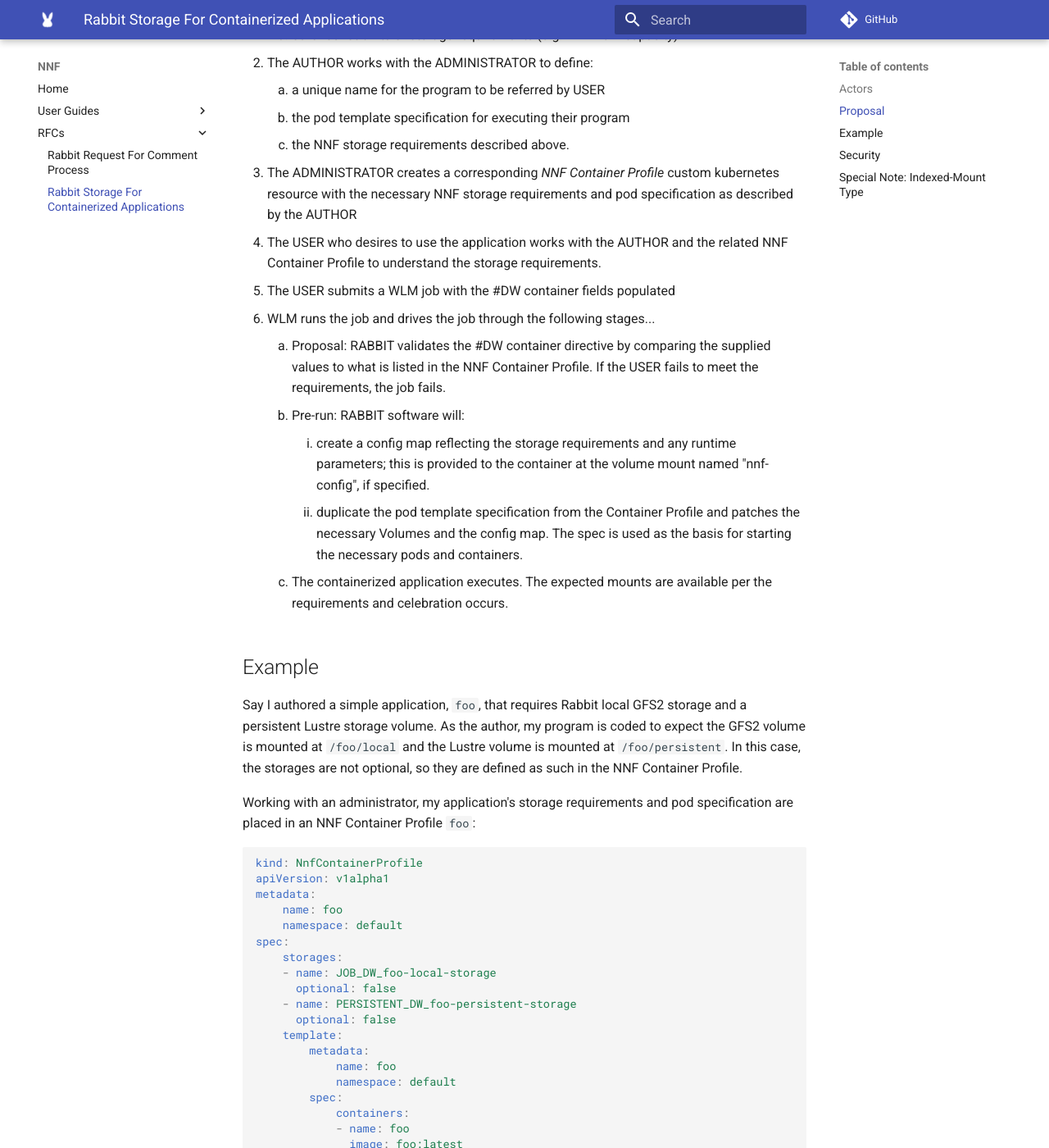
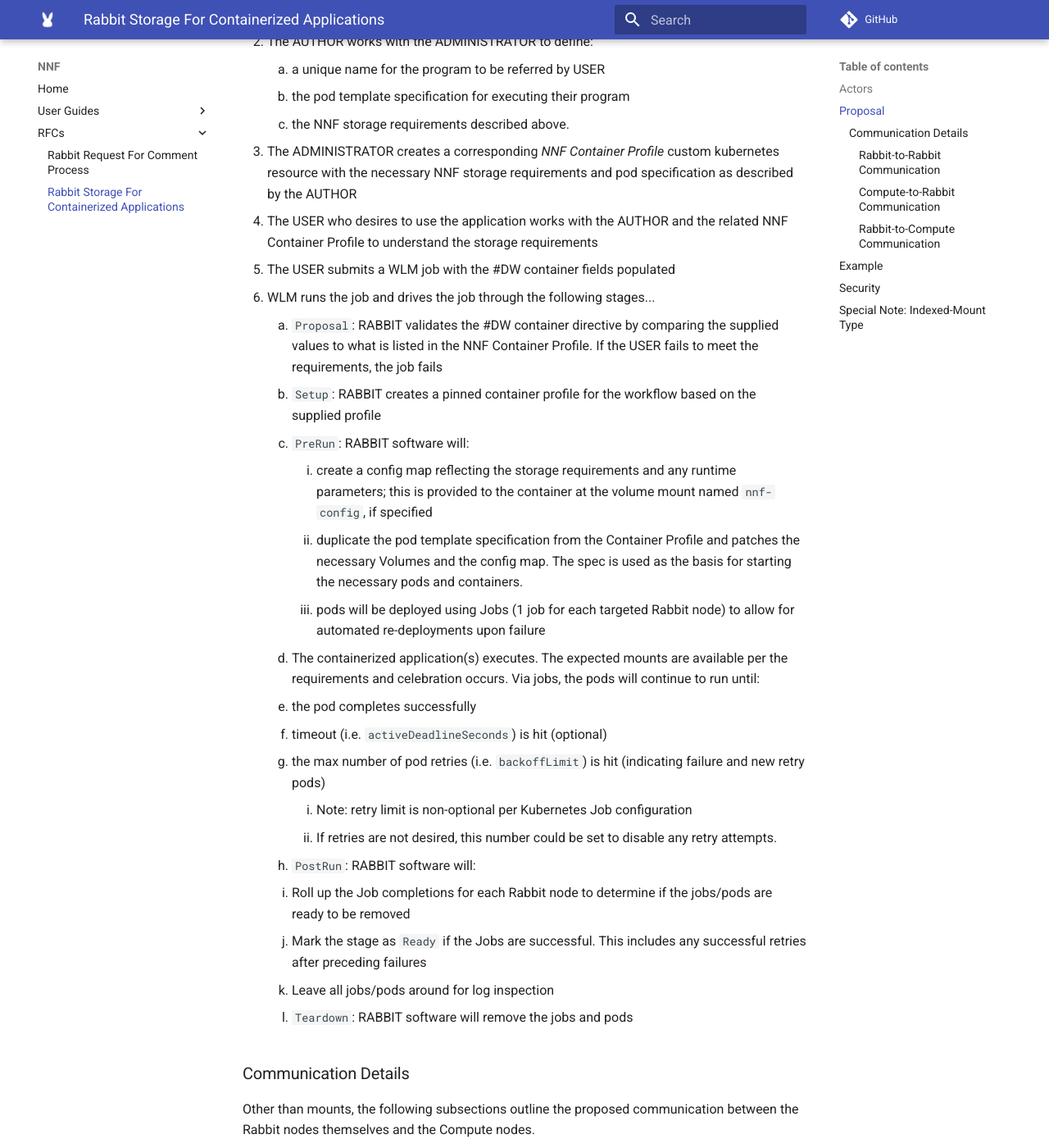
Before and after one commit to NearNodeFlash/NearNodeFlash.github.io, an MkDocs documentation site: the page built from docs/rfcs/0002/readme.md, in a window 1280 px wide and 1400 px high, scrolled down 1141 px. Shown: the whole window at 82% size. Built offline with MkDocs 1.6.1 and Material for MkDocs 9.7.7, drawn with Linux system fonts in a browser that asks for light colours; comment, search, counter and statistics services are not loaded; some of the changed text lies outside the part shown.

Commit message:
Updated containers RFC with Job and Communication Details
Signed-off-by: Blake Devcich <blake.devcich@hpe.com>

````diff
--- a/docs/rfcs/0002/readme.md
+++ b/docs/rfcs/0002/readme.md
@@ -2,32 +2,29 @@
 authors: Nate Thornton <nate.thornton@hpe.com>
 state: discussion
 ---
-Rabbit storage for containerized applications
-=============================================
+# Rabbit storage for containerized applications
 
 For Rabbit to provide storage to a containerized application there needs to be _some_ mechanism. The remainder of this RFC proposes that mechanism.
 
-Actors
-------
+## Actors
 
-There are several different actors involved
+There are several actors involved:
 
 - The AUTHOR of the containerized application
 - The ADMINISTRATOR who works with the author to determine the application requirements for execution
-- The USER who intends to to use the application using the 'container' directive in their job specification
+- The USER who intends to use the application using the 'container' directive in their job specification
 - The RABBIT software that interprets the #DWs and starts the container during execution of the job
 
-There are multiple relationships between the actors
+There are multiple relationships between the actors:
 
 - AUTHOR to ADMINISTRATOR: The author tells the administrator how their application is executed and the NNF storage requirements.
 - Between the AUTHOR and USER: The application expects certain storage, and the #DW must meet those expectations.
 - ADMINISTRATOR to RABBIT: Admin tells Rabbit how to run the containerized application with the required storage.
 - Between USER and RABBIT: User provides the #DW container directive in the job specification. Rabbit validates and interprets the directive.
 
-Proposal
---------
+## Proposal
 
-The proposal below might take a couple of read-throughs; I've also added a concrete example afterward that might help.
+The proposal below outlines the high level behavior of using containers:
 
 1. The AUTHOR writes their application expecting NNF Storage at specific locations. For each storage requirement, they define:
     1. a unique name for the storage which can be referenced in the 'container' directive
@@ -39,19 +36,59 @@
     2. the pod template specification for executing their program
     3. the NNF storage requirements described above.
 3. The ADMINISTRATOR creates a corresponding _NNF Container Profile_ custom kubernetes resource with the necessary NNF storage requirements and pod specification as described by the AUTHOR
-4. The USER who desires to use the application works with the AUTHOR and the related NNF Container Profile to understand the storage requirements.
+4. The USER who desires to use the application works with the AUTHOR and the related NNF Container Profile to understand the storage requirements
 5. The USER submits a WLM job with the #DW container fields populated
 6. WLM runs the job and drives the job through the following stages...
-    1. Proposal: RABBIT validates the #DW container directive by comparing the supplied values to what is listed in the NNF Container Profile. If the USER fails to meet the requirements, the job fails.
-    2. Pre-run: RABBIT software will:
-        1. create a config map reflecting the storage requirements and any runtime parameters; this is provided to the container at the volume mount named "nnf-config", if specified.
+    1. `Proposal`: RABBIT validates the #DW container directive by comparing the supplied values to what is listed in the NNF Container Profile. If the USER fails to meet the requirements, the job fails
+    2. `Setup`: RABBIT creates a pinned container profile for the workflow based on the supplied profile
+    3. `PreRun`: RABBIT software will:
+        1. create a config map reflecting the storage requirements and any runtime parameters; this is provided to the container at the volume mount named `nnf-config`, if specified
         2. duplicate the pod template specification from the Container Profile and patches the necessary Volumes and the config map. The spec is used as the basis for starting the necessary pods and containers.
-    3. The containerized application executes. The expected mounts are available per the requirements and celebration occurs.
+        3. pods will be deployed using Jobs (1 job for each targeted Rabbit node) to allow for automated re-deployments upon failure
+    4. The containerized application(s) executes. The expected mounts are available per the requirements and celebration occurs. Via jobs, the pods will continue to run until:
+       1. the pod completes successfully
+       2. timeout (i.e. `activeDeadlineSeconds`) is hit (optional)
+       3. the max number of pod retries (i.e. `backoffLimit`) is hit (indicating failure and new retry pods)
+          1. Note: retry limit is non-optional per Kubernetes Job configuration
+          2. If retries are not desired, this number could be set to disable any retry attempts.
+    5. `PostRun`: RABBIT software will:
+       1. Roll up the Job completions for each Rabbit node to determine if the jobs/pods are ready to be removed
+       2. Mark the stage as `Ready` if the Jobs are successful. This includes any successful retries after preceding failures
+       3. Leave all jobs/pods around for log inspection
+    6. `Teardown`: RABBIT software will remove the jobs and pods
 
-Example
--------
+### Communication Details
 
-Say I authored a simple application, `foo`, that requires Rabbit local GFS2 storage and a persistent Lustre storage volume. As the author, my program is coded to expect the GFS2 volume is mounted at `/foo/local` and the Lustre volume is mounted at `/foo/persistent`. In this case, the storages are not optional, so they are defined as such in the NNF Container Profile.
+Other than mounts, the following subsections outline the proposed communication between the Rabbit nodes themselves and the Compute nodes.
+
+#### Rabbit-to-Rabbit Communication
+
+A headless kubernetes services will be deployed to connect the pods. This service will be unique to each container workflow. Each rabbit node would be
+reached via `<host-name>.<service-name>`. The service-name would be provided to the application via a well-known environmental variable.
+This has been prototyped and has proven to be successful.
+
+#### Compute-to-Rabbit Communication
+
+For Compute to Rabbit communication, the proposal is to use an open port between the nodes, so the applications could communicate using IP.
+The port number would be assigned by the Rabbit software and included in the workflow resource's environmental variables after the Setup state (similar to workflow name & namespace).
+Flux should provide the port number to the compute application via an environmental variable or command line argument. The containerized application
+would always see the same port number using the `hostPort`/`containerPort` mapping functionality included in Kubernetes. To clarify, the Rabbit software is picking
+and managing the ports picked for `hostPort`.
+
+This would require a range of ports, to be listed as open in the firewall configuration and specified in the rabbit system configuration.
+The fewer ports available would increase the chances of port reservation conflicts that could fail a job.
+
+For safe port reusability, this port range must be large enough to account for the anticipated number of containerized jobs running concurrently. This allows time for the Linux kernel
+to prepare a port for reusability. The kernel must take this port range into considering when defining the ephemeral port range.
+
+#### Rabbit-to-Compute Communication
+
+Same approach as above.
+
+## Example
+
+Say I authored a simple application, `foo`, that requires Rabbit local GFS2 storage and a persistent Lustre storage volume. As the author,
+my program is coded to expect the GFS2 volume is mounted at `/foo/local` and the Lustre volume is mounted at `/foo/persistent`
 
 Working with an administrator, my application's storage requirements and pod specification are placed in an NNF Container Profile `foo`:
 
@@ -84,11 +123,14 @@
                 mountPath: /foo/persistent
               - name: nnf-config
                 mountPath: /nnf/config
+              ports:
+              - name: compute
+                containerPort: 80
 ```
 
 Say Peter wants to use `foo` as part of his job specification. Peter would submit the job with the directives below:
 
-```
+```text
 #DW jobdw name=my-gfs2 type=gfs2 capacity=1TB
 
 #DW persistentdw name=some-lustre
@@ -106,67 +148,82 @@
 2. Setup: Since there is a jobdw, `my-gfs2`, Rabbit software provisions this storage.
 3. Pre-Run:
     1. Rabbit software generates a config map that corresponds to the storage requirements and runtime parameters.
-```yaml
-    kind: ConfigMap
-    apiVersion: v1
-    metadata:
-        name: my-job-container-my-foo
-    data:
-        JOB_DW_foo-local-storage:             type=gfs2   mount-type=indexed-mount
-        PERSISTENT_DW_foo-persistent-storage: type=lustre mount-type=mount-point
-```
-    2. Rabbit software duplicates the `foo` pod template spec in the NNF Container Profile and fills in the necessary volumes and config map.
-```yaml
-    kind: Pod
-    apiVersion: v1
-    metadata:
-        name: my-job-container-my-foo
-    template:
-        metadata:
-            name: foo
-            namespace: default
-        spec:
-            containers:
-            # This section unchanged from Container Profile
-            - name: foo
-              image: foo:latest
-              command:
-                - /foo
-              volumeMounts:
-              - name: foo-local-storage
-                mountPath: /foo/local
-              - name: foo-persistent-storage
-                mountPath: /foo/persistent
-              - name: nnf-config
-                mountPath: /nnf/config
 
-            # volumes added by Rabbit software
-            volumes:
-            - name: foo-local-storage
-              hostPath:
-                path: /nnf/job/my-job/my-gfs2
-            - name: foo-persistent-storage
-              hostPath:
-                path: /nnf/persistent/some-lustre
-            - name: nnf-config
-              configMap:
+        ```yaml
+            kind: ConfigMap
+            apiVersion: v1
+            metadata:
                 name: my-job-container-my-foo
+            data:
+                JOB_DW_foo-local-storage:             type=gfs2   mount-type=indexed-mount
+                PERSISTENT_DW_foo-persistent-storage: type=lustre mount-type=mount-point
+        ```
 
-            # securityContext added by Rabbit software - values will be inherited from the workflow
-            securityContext:
-              runAsUser: 1000
-              runAsGroup: 2000
-              fsGroup: 2000
-```
+    2. Rabbit software creates a Job and duplicates the `foo` pod template spec in the NNF Container Profile and fills in the necessary volumes and config map.
+
+        ```yaml
+            kind: Job
+            apiVersion: batch/v1
+            metadata:
+                name: my-job-container-my-foo
+            spec:
+              activeDeadlineSeconds: 300
+              backoffLimit: 3
+              template:
+                  metadata:
+                      name: foo
+                      namespace: default
+                  spec:
+                      containers:
+                      # This section unchanged from Container Profile
+                      - name: foo
+                        image: foo:latest
+                        command:
+                          - /foo
+                        volumeMounts:
+                        - name: foo-local-storage
+                          mountPath: /foo/local
+                        - name: foo-persistent-storage
+                          mountPath: /foo/persistent
+                        - name: nnf-config
+                          mountPath: /nnf/config
+                        ports:
+                          - name: compute
+                            hostPort: 9376 # hostport selected by Rabbit software
+                            containerPort: 80
+
+                      # volumes added by Rabbit software
+                      volumes:
+                      - name: foo-local-storage
+                        hostPath:
+                          path: /nnf/job/my-job/my-gfs2
+                      - name: foo-persistent-storage
+                        hostPath:
+                          path: /nnf/persistent/some-lustre
+                      - name: nnf-config
+                        configMap:
+                          name: my-job-container-my-foo
+
+                      # securityContext added by Rabbit software - values will be inherited from the workflow
+                      securityContext:
+                        runAsUser: 1000
+                        runAsGroup: 2000
+                        fsGroup: 2000
+        ```
+
     3. Rabbit software starts the pods on Rabbit nodes
+4. Post-Run
+   1. Rabbit will wait for all jobs/pods to finish
+   2. If all Jobs are successful, Post-Run will be marked as `Ready`
+   3. If any Jobs is not successful, Post-Run will not be marked as `Ready`
+5. Teardown:
+   1. Jobs/Containers will be removed.
 
-Security
---------
+## Security
 
 Kubernetes allows for a way to define permissions for a container using a [Security Context](https://kubernetes.io/docs/tasks/configure-pod-container/security-context/). This can be seen in the pod template spec above. The user and group IDs will be inherited from the Workflow's spec.
 
-Special Note: Indexed-Mount Type
---------------------------------
+## Special Note: Indexed-Mount Type
 
 When using a file system like XFS or GFS2, each compute is allocated its own Rabbit volume. The Rabbit software mounts a collection of mount paths with a common prefix and an ending indexed value.
 
@@ -175,7 +232,7 @@
 If we continue the example from above, the `foo` application would expect the foo-local-storage path of `/foo/local` to contain several directories
 
 ```shell
-# ls /foo/local/*
+$ ls /foo/local/*
 
 node-0
 node-1
@@ -184,7 +241,7 @@
 node-N
 ```
 
-Node positions are ***not*** absolute locations. WLM could, in theory, select 6 physical compute nodes at physical location 1, 2, 3, 5, 8, 13, which would appear as directories `/node-0` through `/node-5` in the container path.
+Node positions are _not_absolute locations. WLM could, in theory, select 6 physical compute nodes at physical location 1, 2, 3, 5, 8, 13, which would appear as directories `/node-0` through `/node-5` in the container path.
 
 Symlinks will be added to support the physical compute node names. Assuming a compute node hostname of `compute-node-1` from the example above, it would link to `node-0`, `compute-node-2` would link to `node-1`, etc.
 
````
Also changed, not shown: other parts of docs/rfcs/0002/readme.md (+2 -0 lines).
